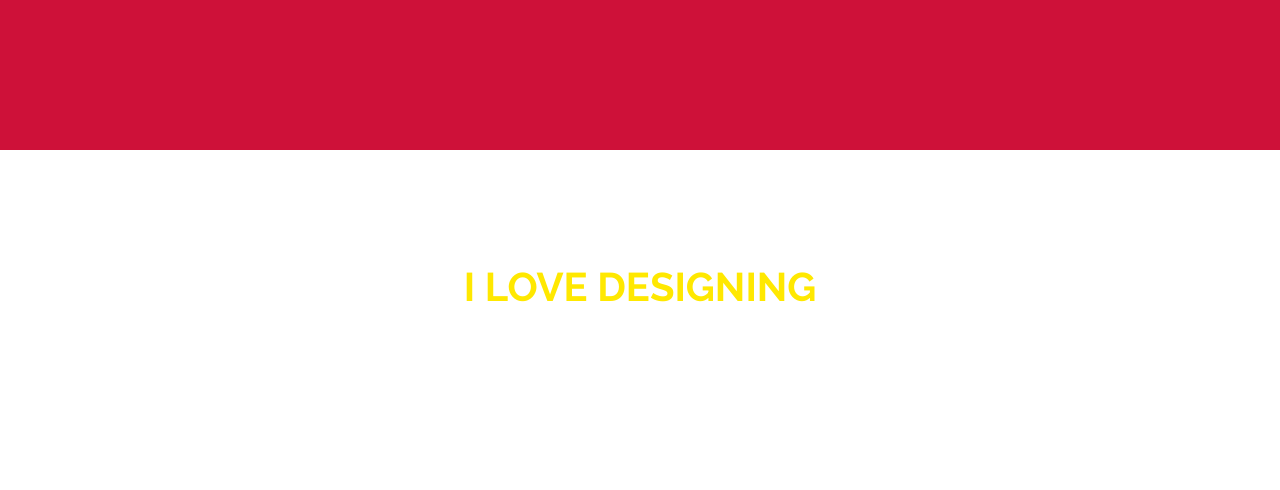
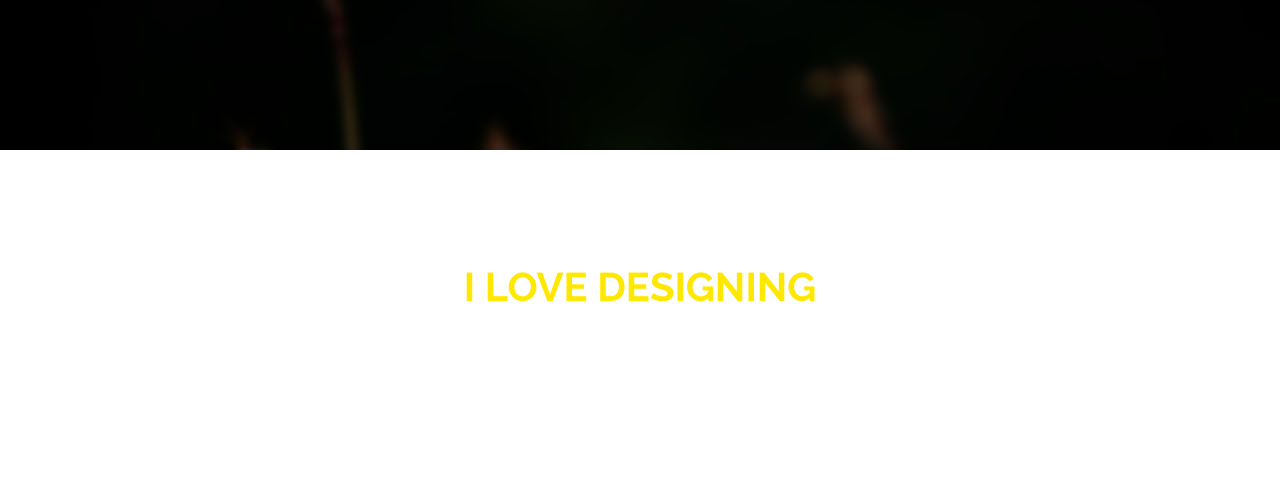
Before and after one commit to SarahEmmy/My-Portfolio, a plain HTML site: page index.html in a window 1280 px wide. Shown: the top 490 px of the page. Drawn offline with Linux system fonts and the light colour scheme; some packages are replaced by stand-ins of ours; a script that the page names is missing.

Commit message:
Update style.css

```diff
--- a/css/style.css
+++ b/css/style.css
@@ -353,8 +353,7 @@ p {
 .top_cont_outer {
     background: #ED5441;
     position: relative;
-
-    background: #CE1139;
+	background:url(/img/slide-1.jpg) top center no-repeat;
 	height:150px;
 }
 
```
